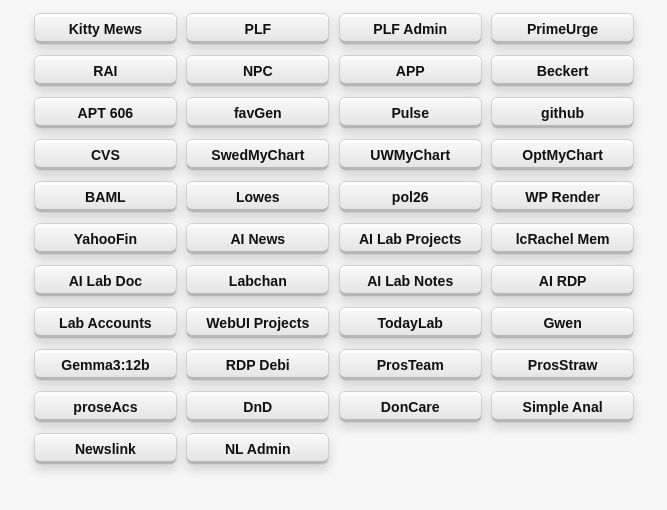
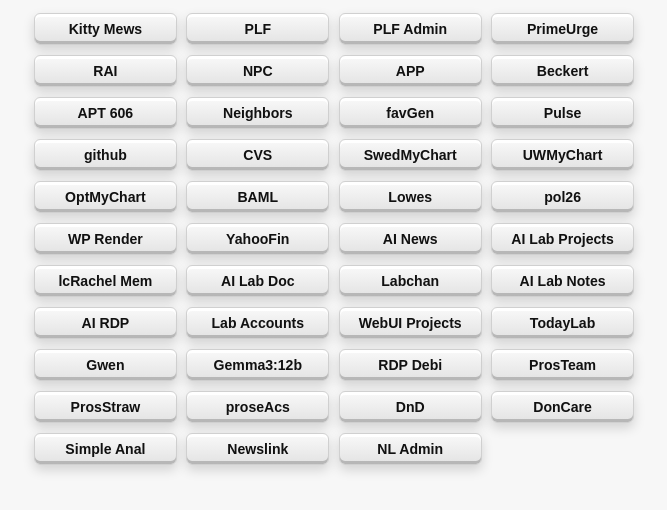
Before and after one commit to nbk5876/core3-skyapt, a plain HTML site: page menu.html in a window 1280 px wide. Shown: the part 68-578 px from the top of the page, without its empty margins (306-973 px from the left). Drawn offline with Linux system fonts and the light colour scheme.

Commit message:
Add Neighbors link after APT 606
Co-Authored-By: Claude Sonnet 5.5 <noreply@anthropic.com>

```diff
--- a/menu.html
+++ b/menu.html
@@ -94,6 +94,7 @@
     <a href="https://nextdoor.com/g/snx8chwuj/" target="_blank" rel="noopener noreferrer">APP</a>
     <a href="https://www.core3.com/International/top.html" target="_blank" rel="noopener noreferrer">Beckert</a>
     <a href="https://www.core3.com/AI/ward/ccw/606-movein-menu.html" target="_blank" rel="noopener noreferrer">APT 606</a>
+    <a href="https://www.core3.com/AI/ward/ccw/100-ward-contacts.html" target="_blank" rel="noopener noreferrer">Neighbors</a>
     <a href="https://realfavicongenerator.net/" target="_blank" rel="noopener noreferrer">favGen</a>
     <a href="https://www.core3.com/pulse/menu.htm" target="_blank" rel="noopener noreferrer">Pulse</a>
     <a href="https://github.com/nbk5876/" target="_blank" rel="noopener noreferrer">github</a>
```
